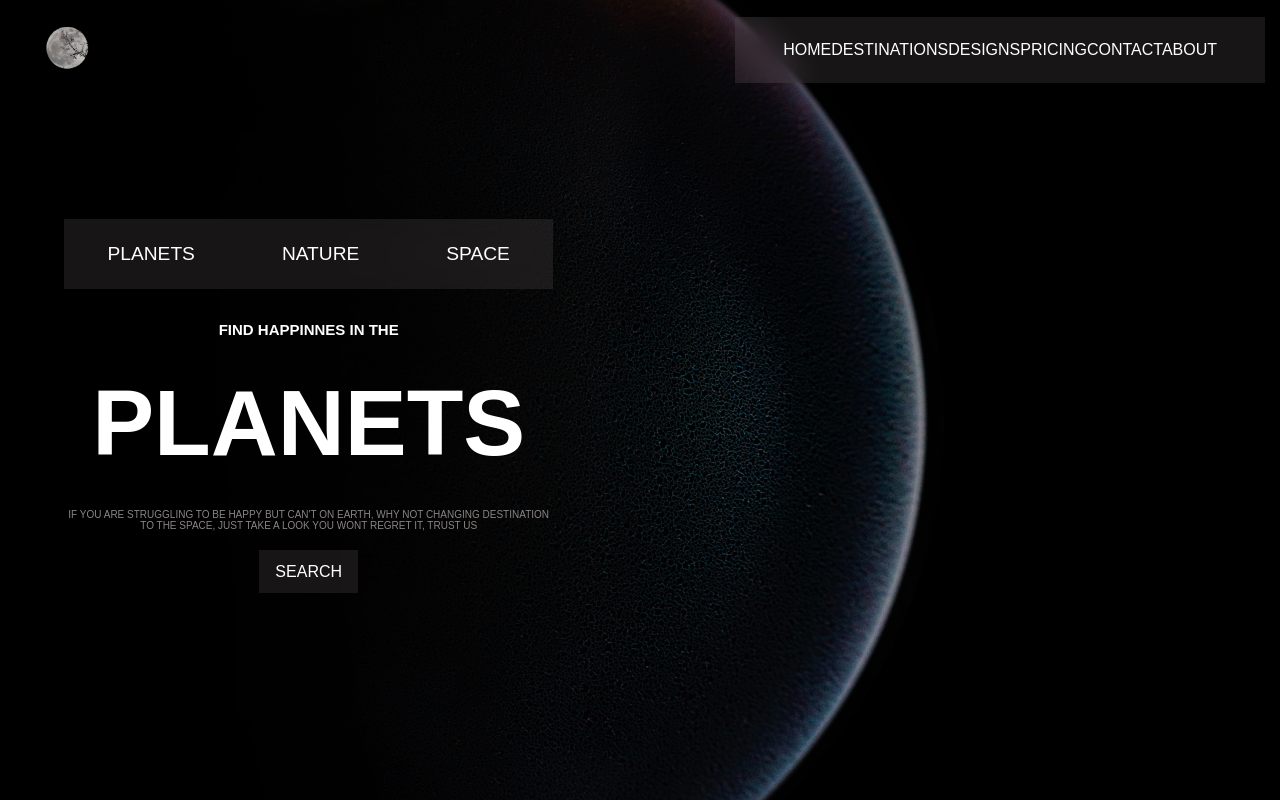
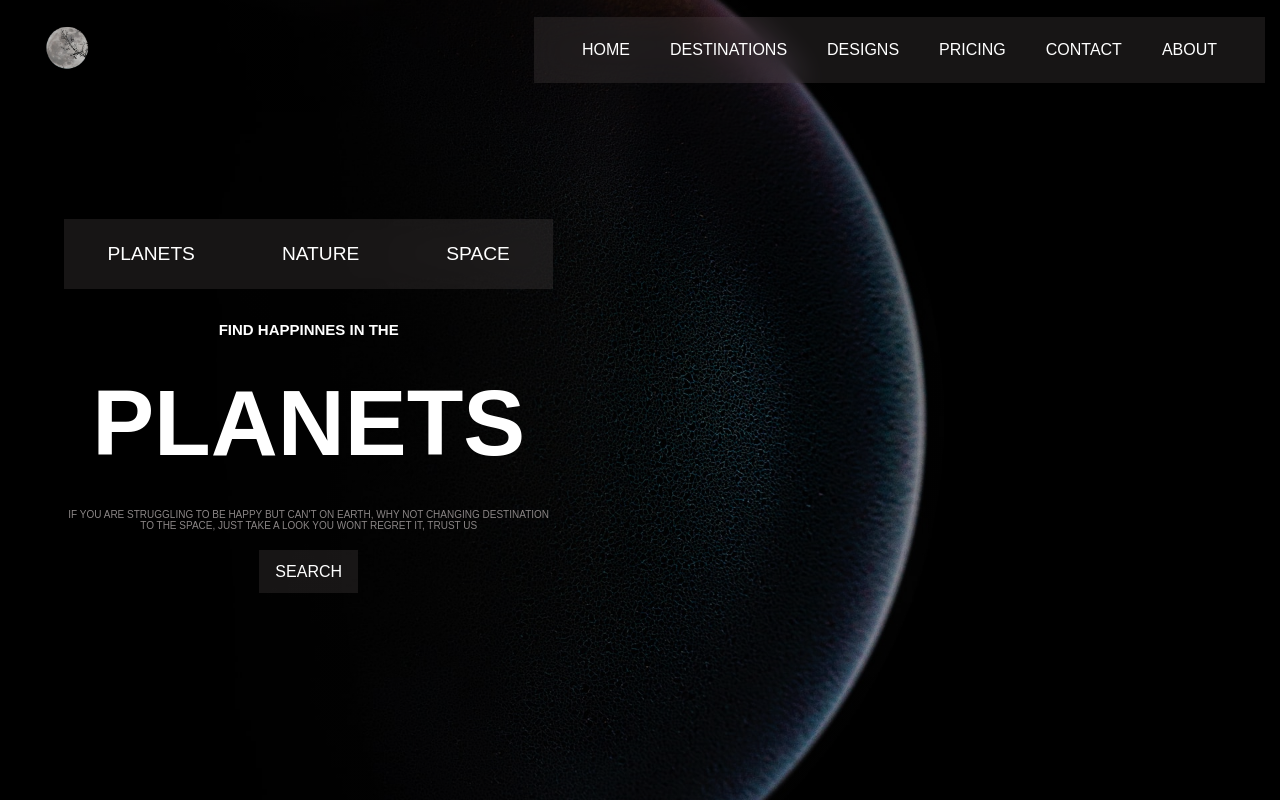
Before and after one commit to ChathraNavoda/Rect-Website, a React (Create React App) app in the folder space/: page / in a window 1280 px wide. Built offline with nearby package versions, Linux system fonts and the light colour scheme.

Commit message:
add links to header

```diff
--- a/space/src/components/pages/Header.js
+++ b/space/src/components/pages/Header.js
@@ -1,5 +1,5 @@
+import { Close, MenuOutlined } from "@material-ui/icons";
 import React, { useState } from "react";
-import { Close, MenuOutlined } from "@material-ui/icons";
 import { Link } from "react-router-dom";
 import moonLogo from "../assets/moon-1.png";
 import "../styles/Header.css";
@@ -10,11 +10,13 @@
   const showMenu = () => {
     setOpen(!open);
   };
+
   return (
     <div className="header">
       <div className="header-logo">
         <img src={moonLogo} alt="moon-logo" />
       </div>
+
       <div className="hamburger-icon">
         <MenuOutlined className="icon" onClick={showMenu} />
       </div>
@@ -24,12 +26,23 @@
           <div className="close-icon">
             <Close className="icon" onClick={showMenu} />
           </div>
+
           <li>
             <Link to="/">Home</Link>
+          </li>
+          <li>
             <Link to="/">Destinations</Link>
+          </li>
+          <li>
             <Link to="/">Designs</Link>
+          </li>
+          <li>
             <Link to="/">Pricing</Link>
-            <Link to="/">Contact</Link>
+          </li>
+          <li>
+            <Link to="/contact">Contact</Link>
+          </li>
+          <li>
             <Link to="/">About</Link>
           </li>
         </ul>
```
